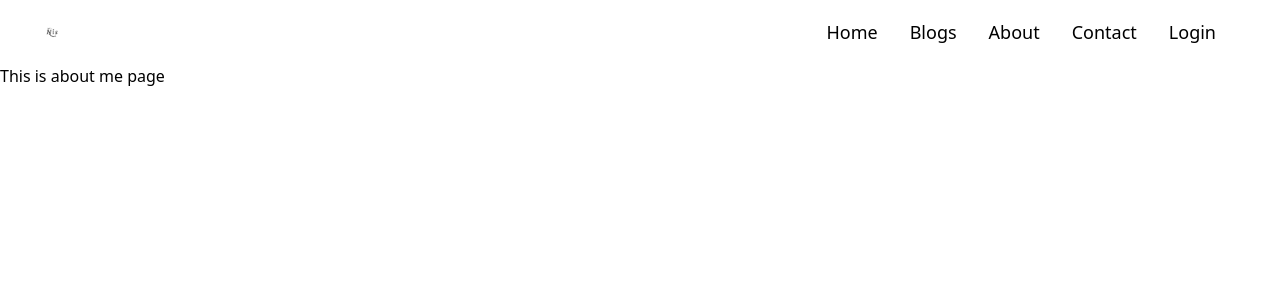
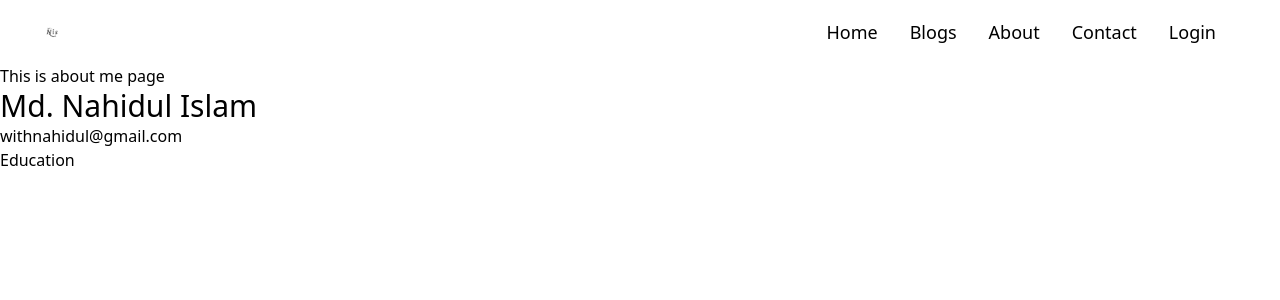
Before and after one commit to withnahidul/assignment-10, a React (Create React App) app: page /about in a window 1280 px wide. Shown: the top 300 px of the page. Built offline with nearby package versions, Linux system fonts and the light colour scheme; no server answers.

Commit message:
edit-about

```diff
--- a/src/components/About/About.js
+++ b/src/components/About/About.js
@@ -4,6 +4,10 @@ const About = () => {
     return (
         <div>
             <h2>This is about me page</h2>
+            <h2 className='text-3xl'>Md. Nahidul Islam</h2>
+            <h4>withnahidul@gmail.com</h4>
+            <h4>Education</h4>
+
         </div>
     );
 };
```
